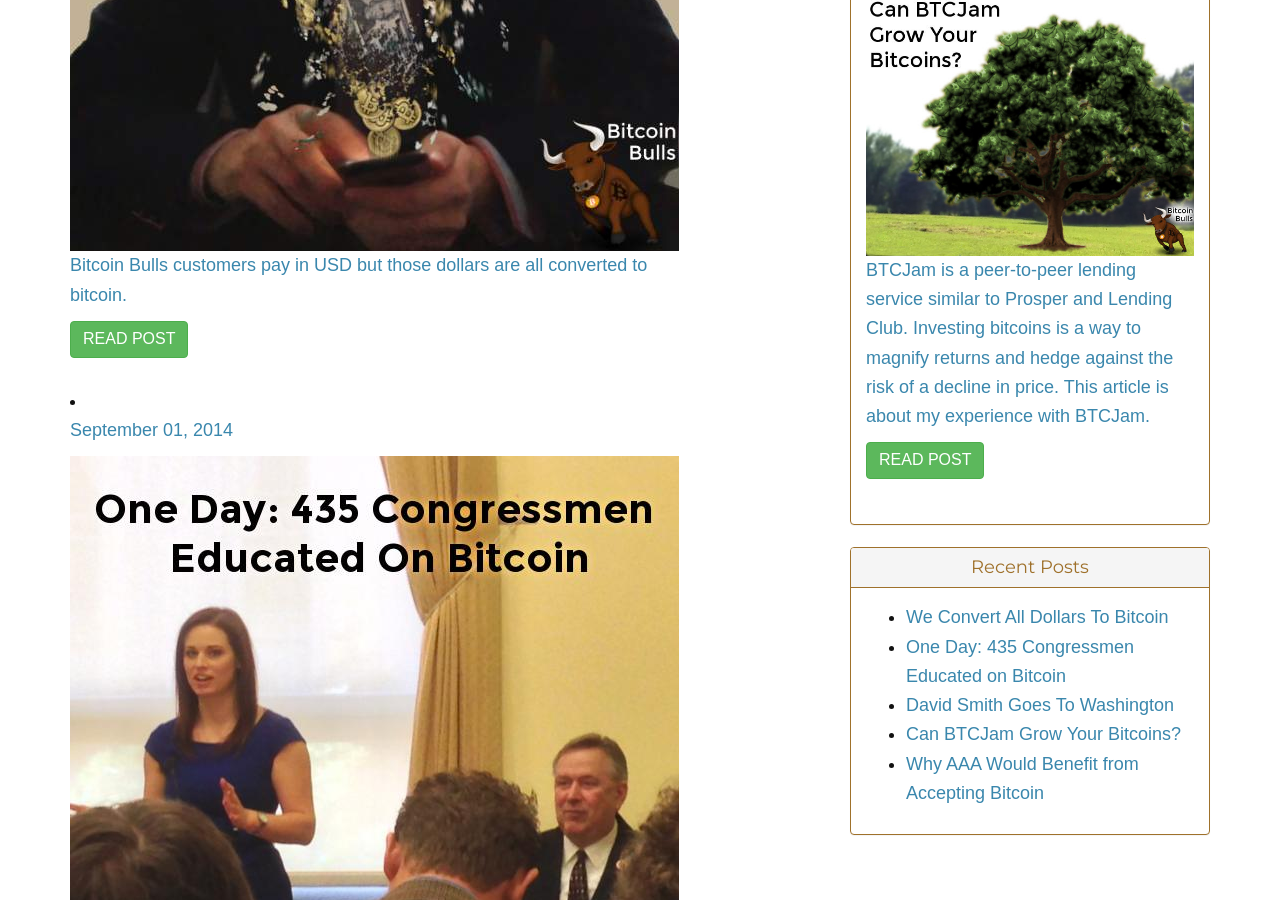
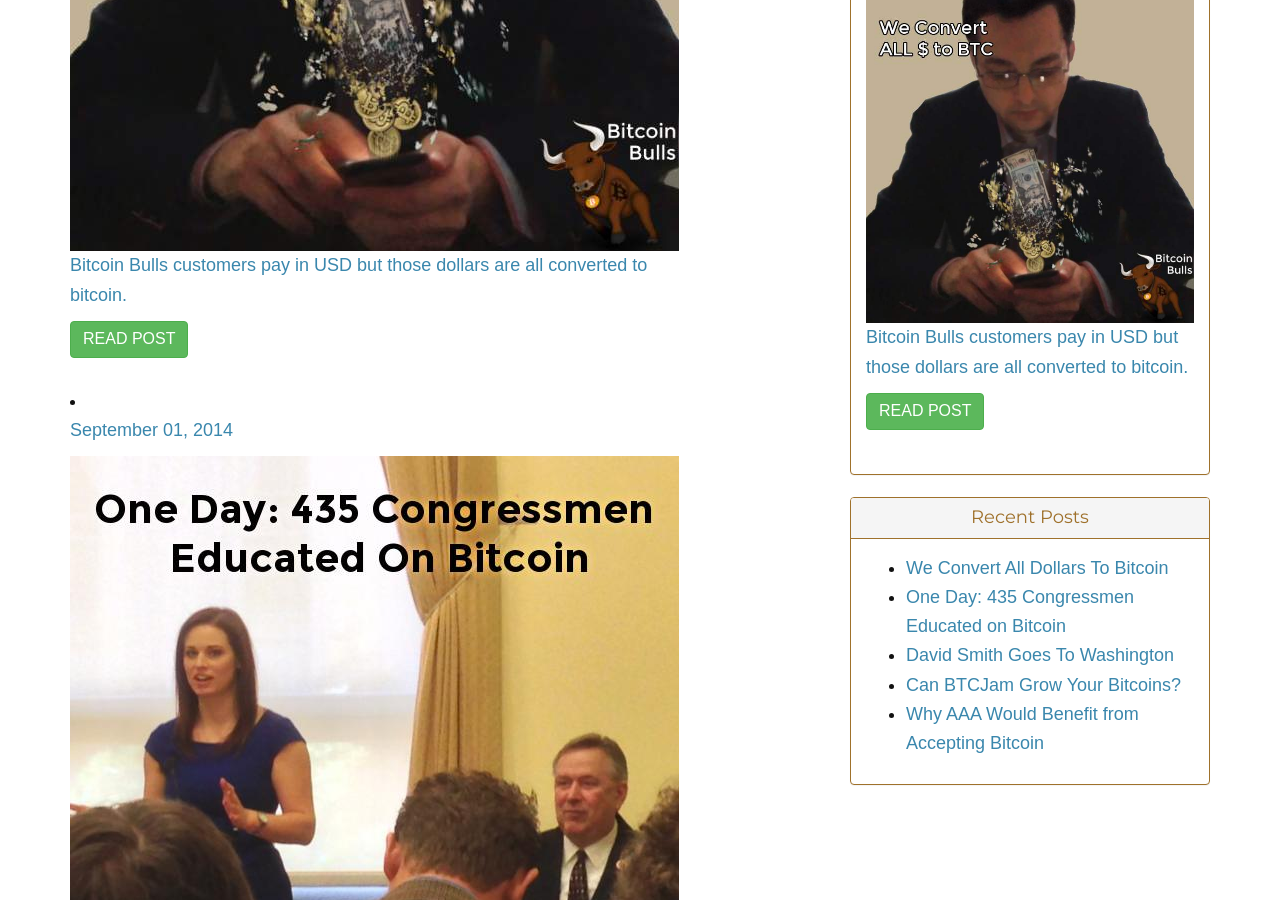
Before and after one commit to davidsilvasmith/bitcoinbulls.net, a Jekyll site: the page built from index.html, in a window 1280 px wide and 900 px high, scrolled down 821 px. Built offline with Jekyll 4.4.1, drawn with Linux system fonts in a browser that asks for light colours; nearby versions of some CDN libraries; some web fonts are replaced; comment, search, counter and statistics services are not loaded.

Commit message:
popular posts is dynamic

```diff
--- a/_includes/first-post-image-src.html
+++ b/_includes/first-post-image-src.html
@@ -1,7 +1,14 @@
 {% capture result %}
+{% assign workingContent = nil %}
+{% if include.param == nil %}
+  {% assign workingContent = page.content %}
+  {% else %}
+  {% assign workingContent = include.param %}
+{% endif %}
 {% assign htmlAgain= 'empty' %}
 {% assign foundImageAgain = 0 %}
-      {% assign imagesAgain = page.content | split:"![" %}
+  {% if workingContent contains '![' %}
+      {% assign imagesAgain = workingContent | split:"![" %}
       {% for imageAgain in imagesAgain %}
         {% if imageAgain contains '](' %}
           {% if foundImageAgain == 0 %}
@@ -12,4 +19,18 @@
           {% endif %}
         {% endif %}
       {% endfor %}
+  {% endif %}
+    {% if foundImageAgain ==0 %}
+    {% assign imagesAgain = workingContent | split:"<img" %}
+      {% for imageAgain in imagesAgain %}
+        {% if imageAgain contains 'src="' %}
+          {% if foundImageAgain == 0 %}
+            {% assign htmlAgain = imageAgain | split:'src="' %}
+            {% assign htmlAgain = htmlAgain[1] %}
+            {% assign htmlAgain = htmlAgain | split:'"' | first %}
+            {% assign foundImageAgain = 1 %}
+          {% endif %}
+        {% endif %}
+      {% endfor %}
+    {% endif %}
 {%endcapture%}{{site.url}}{{htmlAgain|strip}}
--- a/_includes/timely.html
+++ b/_includes/timely.html
@@ -1,16 +1,23 @@
-
+{% assign workingPost = nil %}
+{% for p in site.posts %}
+  {% if p.title == 'We Convert All Dollars To Bitcoin' %}
+    {% assign workingPost = p %}
+    {% if page.url == p.url %}
+      {% assign workingPost = p.previous %}
+    {% endif %}
+  {% endif %}
+{% endfor %}
     <div class="panel panel-default">
       <div class="panel-heading text-center">
         <h3 class="panel-title">Popular</h3>
       </div>
+
       <div class="panel-body">
-          <a href="/can-btc-jam-grow-your-bitcoins.html">
-      			<img src="/images/can-btcjam-grow-your-bitcoins.jpg" alt="Growing Bitcoins">
-      <p>
-		      BTCJam is a peer-to-peer lending service similar to Prosper and Lending Club. Investing bitcoins is a way to magnify returns and hedge against the risk of a decline in price. This article is about my experience with BTCJam.
-		      </p>
-		      <p class="btn btn-md btn-success" role="button">READ POST
-		      </p>
+          <a href="{{workingPost.url}}">
+            {% assign workingPostContent = workingPost.content %}
+      			<img src="{% include first-post-image-src.html param=workingPostContent %}" alt="{{workingPost.title}}">
+          <p>{{workingPost.excerpt}}</p>
+		      <p class="btn btn-md btn-success" role="button">READ POST</p>
 		      <br>
 		      <br>
 		  </a>
```
